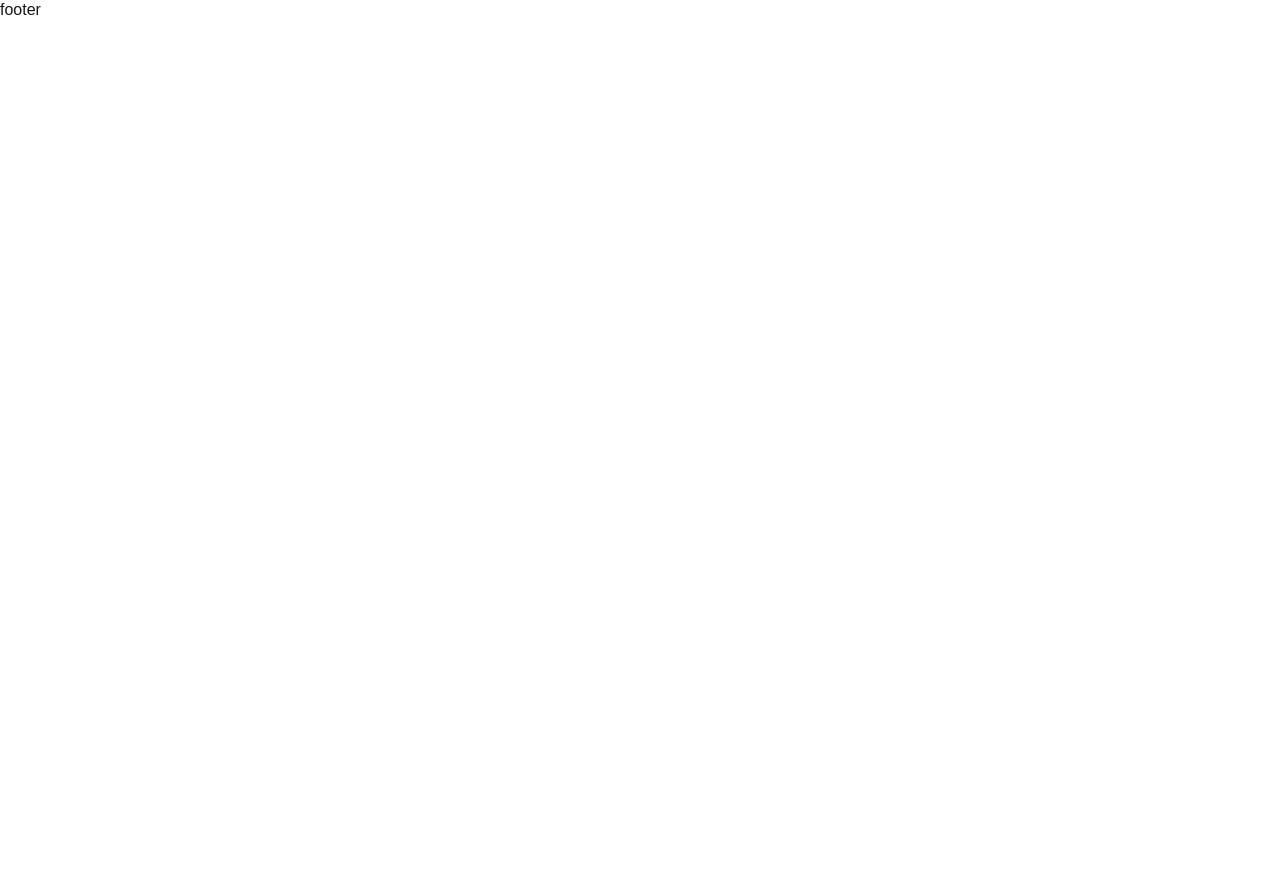
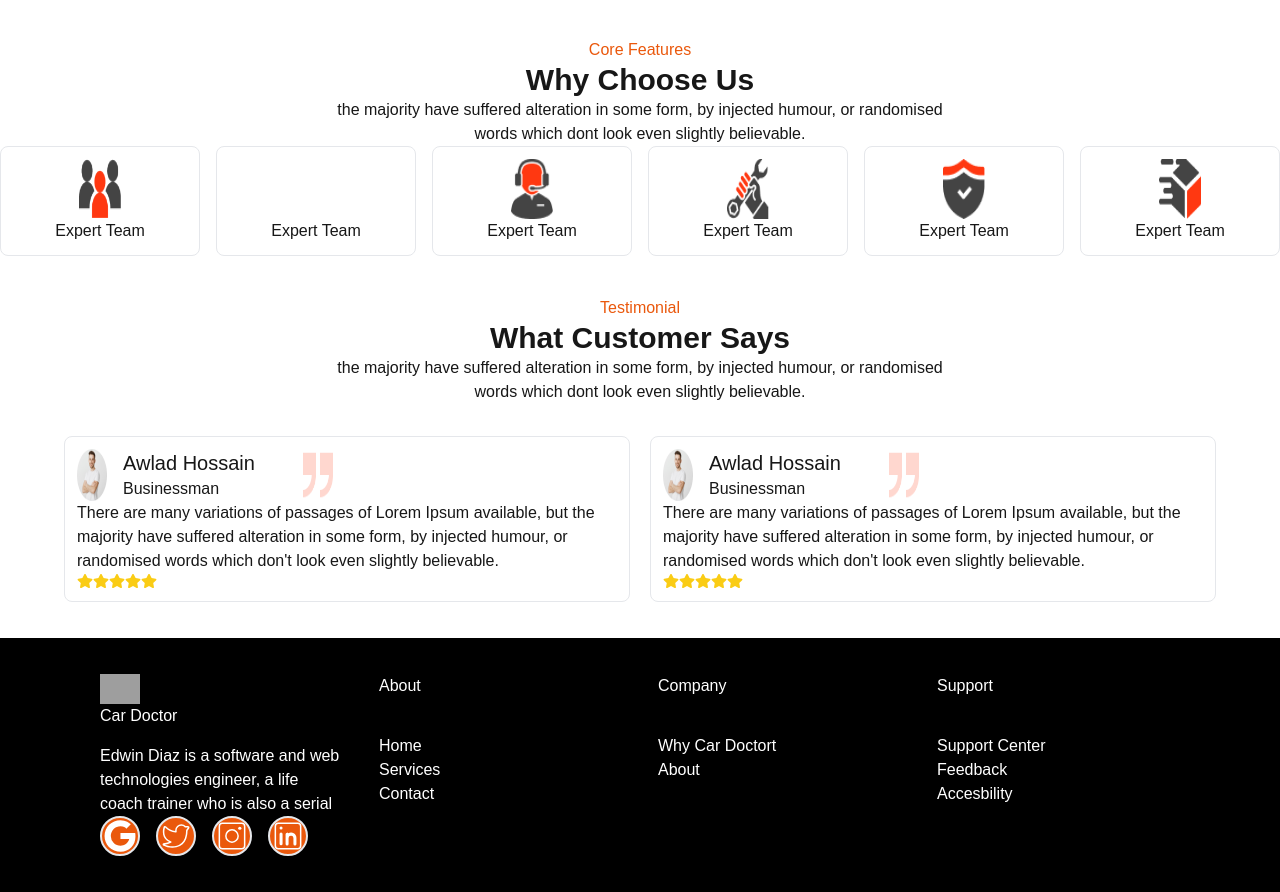
Before and after one commit to SujonRoyBD/Car-doctor, a Next.js app: page / in a window 1280 px wide. Shown: the part 3737-4629 px from the top of the page. Before the commit the page ends 3759 px from the top, so only its background shows below. Built offline with nearby package versions, Linux system fonts and the light colour scheme; grey boxes are pictures that could not be loaded.

Commit message:
second commit

```diff
--- /dev/null
+++ b/src/app/CoreFeatures/Core.js
@@ -0,0 +1,60 @@
+import Image from 'next/image';
+import React from 'react';
+
+const Core = () => {
+    const data=[
+        {
+            id:1,
+            img:"/aseats/chose-us1.png",
+            title:"Expert Team"
+        },
+        {
+            id:2,
+            img:"/aseats/chose-us2.png",
+            title:"Expert Team"
+        },
+        {
+            id:3,
+            img:"/aseats/chose-us3.png",
+            title:"Expert Team"
+        },
+        {
+            id:4,
+            img:"/aseats/chose-us4.png",
+            title:"Expert Team"
+        },
+        {
+            id:5,
+            img:"/aseats/chose-us5.png",
+            title:"Expert Team"
+        },
+        {
+            id:6,
+            img:"/aseats/chose-us6.png",
+            title:"Expert Team"
+        },
+    ];
+    return (
+        <div>
+             <div>
+        <p className='text-orange-600 text-center mt-[40px]'>Core Features</p>
+        <h2 className='text-3xl font-bold text-center'>Why Choose Us</h2>
+        <p className='text-center'>
+        the majority have suffered alteration in some form, by injected humour, or randomised <br/> words which dont look even slightly believable.
+        </p>
+      </div>
+      <div className='grid grid-cols-2 md:grid-cols-4 lg:grid-cols-6 gap-4'>
+        {
+            data.map((index)=>{
+                return <div key={index?.id} className='group border rounded-lg bg-white hover:bg-orange-500 hover:cursor-pointer p-3'>
+                    <Image src={index?.img} alt='chose' height={53} width={42} className='w-[[60px] h-[60px] mx-auto '/>
+                    <p className='group-hover:text-white text-center'>{index?.title}</p>
+                </div>
+            })
+        }
+      </div>
+        </div>
+    );
+};
+
+export default Core;
--- a/src/app/about-us/about.js
+++ b/src/app/about-us/about.js
@@ -10,14 +10,14 @@ const About = () => {
                 </div>
                 <div>
                     <p className='text-orange-600'>About Us</p>
-                <h2 className='font-bold text-4xl'>We are qualified <br/> & of experience <br/> in this field</h2>
-                <p>There are many variations of passages of Lorem Ipsum <br/> available, but the majority have suffered alteration in some <br/>form, by injected humour, or randomised words which dont <br/>look even slightly believable. </p>
-                <p className='py-[20px]'>the majority have suffered alteration in some <br/> form, by injected humour, or randomised words which <br/> dont look even slightly believable. </p>
+                    <h2 className='font-bold text-4xl'>We are qualified <br /> & of experience <br /> in this field</h2>
+                    <p>There are many variations of passages of Lorem Ipsum <br /> available, but the majority have suffered alteration in some <br />form, by injected humour, or randomised words which dont <br />look even slightly believable. </p>
+                    <p className='py-[20px]'>the majority have suffered alteration in some <br /> form, by injected humour, or randomised words which <br /> dont look even slightly believable. </p>
                     <button className='bg-orange-600 px-2 py-1 text-white'>Get More Info</button>
                 </div>
             </div>
-            <div className='sm: ml-[40px] mt-0 md:ml-[300px] md:-mt-[200px]'>
-                <Image src="/aseats/about-us2.png"alt='about'height={300} width={300}/>
+            <div className='sm: ml-[90px] mt-0 md:ml-[300px] md:-mt-[200px]'>
+                <Image src="/aseats/about-us2.png" alt='about' height={300} width={300} />
             </div>
 
         </div>
--- a/src/app/our-product/OurProduct.js
+++ b/src/app/our-product/OurProduct.js
@@ -85,7 +85,7 @@ const OurProduct = () => {
         {
           data?.map((info, index)=>{
             return <div key={index} className='border rounded-lg shadow-lg p-3'>
-              <div className='bg-gray-200 w-[250px] h-[200px] mx-auto'>
+              <div className='bg-gray-200 w-[250px] h-[200px] mx-auto justify-items-center py-7'>
                 <Image src={info?.img} alt='image' width={150} height={200}/>
               </div>
               <div className='mt-2 text-center text-black'>
--- a/src/app/our-team/OurTeam.js
+++ b/src/app/our-team/OurTeam.js
@@ -48,7 +48,7 @@ const OurTeam = () => {
       <div className='grid grid-cols-1 md:grid-cols-2 lg:grid-cols-3 xl:grid-cols-4 mt-5 gap-8 ml-9'>
         {
          data.map((index)=>{
-            return <div key={index?.id} className=' border-2 p-2 gap-5  w-[300px] ml-[40px] md:ml-[130px]'>
+            return <div key={index?.id} className=' border-2 p-2 gap-5  w-[300px] ml-[80px] md:ml-[130px]'>
                <div className='w-[430px]'>
                <Image src={index?.img} alt='fdf' height={100} width={10000} className='h-[300px] w-[280px]'/>
                </div>
@@ -56,10 +56,10 @@ const OurTeam = () => {
                <h5 className='text-xl font-bold text-center'>{index?.title}</h5>
                <p className=' text-center'>${index?.price}</p>
                </div>
-               <div className='flex gap-6 text-center justify-items-center'>
-                <FaFacebookF className='rounded-lg bg-red-400 h-7 w-7 text-center justify-items-center'/>
-                <FaTwitter  className='rounded-lg bg-red-400 h-7 w-7 text-center justify-items-center'/>
-                <CiInstagram  className='rounded-lg bg-red-400 h-7 w-7 text-center justify-items-center'/>
+               <div className='flex gap-6 text-center ml-16 justify-items-center'>
+                <FaFacebookF className='rounded-lg bg-gray-200 h-7 w-7 text-center justify-items-center'/>
+                <FaTwitter  className='rounded-lg bg-gray-200 h-7 w-7 text-center justify-items-center'/>
+                <CiInstagram  className='rounded-lg bg-gray-200 h-7 w-7 text-center justify-items-center'/>
                </div>
             </div>
          })
--- a/src/app/page.js
+++ b/src/app/page.js
@@ -5,17 +5,21 @@ import OurServices from "./our-services/ourServices";
 import OurProduct from "./our-product/OurProduct";
 import Clock from "./clock/Clock";
 import OurTeam from "./our-team/OurTeam";
+import Core from "./CoreFeatures/Core";
+import Testimonial from "./testomonial/Testimonial";
 
 export default function Home() {
   return (
-   <div>
-  <Banner/>
-  <About/>
-  <OurServices/>
-  <Clock/>
-  <OurProduct/>
-  <OurTeam/>
-   </div>
+    <div>
+      <Banner />
+      <About />
+      <OurServices />
+      <Clock />
+      <OurProduct />
+      <OurTeam />
+      <Core />
+      <Testimonial/>
+    </div>
 
   );
 }
--- a/src/app/shared/footer/footer.js
+++ b/src/app/shared/footer/footer.js
@@ -1,9 +1,50 @@
+import Image from 'next/image';
 import React from 'react';
+import { IoLogoGoogle } from "react-icons/io5";
+import { CiTwitter } from "react-icons/ci";
+import { CiInstagram } from "react-icons/ci";
+import { CiLinkedin } from "react-icons/ci";
 
 const Footer = () => {
     return (
         <div>
-            footer
+            <div className='grid grid-cols-1 md:grid-cols-4 mt-9 py-9 gap-9 bg-black text-white justify-between px-[100px]'>
+                <div>
+                    <Image src="/aseats/logo.png" alt='logo' height={40} width={40}/>
+                    <h3>Car Doctor</h3>
+                    <p className='mt-4'>Edwin Diaz is a software and web technologies engineer, a life coach  trainer who is also a serial </p>
+                    <div className='flex gap-4'>
+                    < IoLogoGoogle className='bg-orange-600  border-2 rounded-full h-[40px] w-[40px] text-white'/>
+                    < CiTwitter className='bg-orange-600  border-2 rounded-full h-[40px] w-[40px] text-white'/>
+                    <CiInstagram className='bg-orange-600  border-2 rounded-full h-[40px] w-[40px] text-white'/>
+                    < CiLinkedin className='bg-orange-600 rounded-full border-2 h-[40px] w-[40px] text-white'/>
+                    </div>
+                </div>
+                <div>
+                    <h2>About</h2>
+                    <div className='mt-9'>
+                    <h2>Home</h2>
+                    <h2>Services</h2>
+                    <h2>Contact</h2>
+                    </div>
+                </div>
+                <div>
+                    <h2>Company</h2>
+                    <div className='mt-9'>
+                    <h2>Why Car Doctort</h2>
+                    <h2>About</h2>
+
+                    </div>
+                </div>
+                <div>
+                    <h2>Support</h2>
+                    <div className='mt-9'>
+                    <h2>Support Center</h2>
+                    <h2>Feedback</h2>
+                    <h2>Accesbility</h2>
+                    </div>
+                </div>
+            </div>
         </div>
     );
 };
--- /dev/null
+++ b/src/app/testomonial/Testimonial.js
@@ -0,0 +1,64 @@
+import Image from 'next/image';
+import React from 'react';
+import { FaStar } from "react-icons/fa";
+
+const Testimonial = () => {
+    const data=[
+        {
+            id:1,
+            img:"/aseats/awld1.png",
+            title:"Awlad Hossain",
+            buesness:"Businessman",
+            imge:"/aseats/coma.png",
+            desc:"There are many variations of passages of Lorem Ipsum available, but the majority have suffered alteration in some form, by injected humour, or randomised words which don't look even slightly believable. "
+        },
+        {
+            id:1,
+            img:"/aseats/awld1.png",
+            title:"Awlad Hossain",
+            buesness:"Businessman",
+            imge:"/aseats/coma.png",
+            desc:"There are many variations of passages of Lorem Ipsum available, but the majority have suffered alteration in some form, by injected humour, or randomised words which don't look even slightly believable. "
+        }
+    ]
+    return (
+        <div className=''>
+             <div>
+        <p className='text-orange-600 text-center mt-[40px]'>Testimonial </p>
+        <h2 className='text-3xl font-bold text-center'>What Customer Says</h2>
+        <p className='text-center'>
+        the majority have suffered alteration in some form, by injected humour, or randomised <br/> words which dont look even slightly believable.
+        </p>
+      </div>
+      <div className='grid grid-cols-1 md:grid-cols-2 gap-5 px-16 mt-8'>
+      {
+        data.map((index)=>{
+            return <div key={index.id} className='group border rounded-lg bg-white  p-3 gap-7'>
+               <div className='flex gap-12'>
+               <div className='flex gap-4'>
+                    <Image src={index.img} alt='aled' height={2} width={30}/>
+                    <div>
+                    <p className='text-xl'>{index.title}</p>
+                    <h3>{index.buesness}</h3>
+                    </div>
+                </div>
+                <Image src={index.imge} alt='coma' height={3} width={30}/>
+               </div>
+               <p>{index.desc}</p>
+               <div className='flex text-yellow-400'>
+               <FaStar/>
+                <FaStar/>
+                <FaStar/>
+                <FaStar/>
+                <FaStar/>
+               </div>
+            </div>
+        })
+      }
+      </div>
+
+        </div>
+    );
+};
+
+export default Testimonial;
```
Lines whose indentation alone changed are shown as unchanged.
